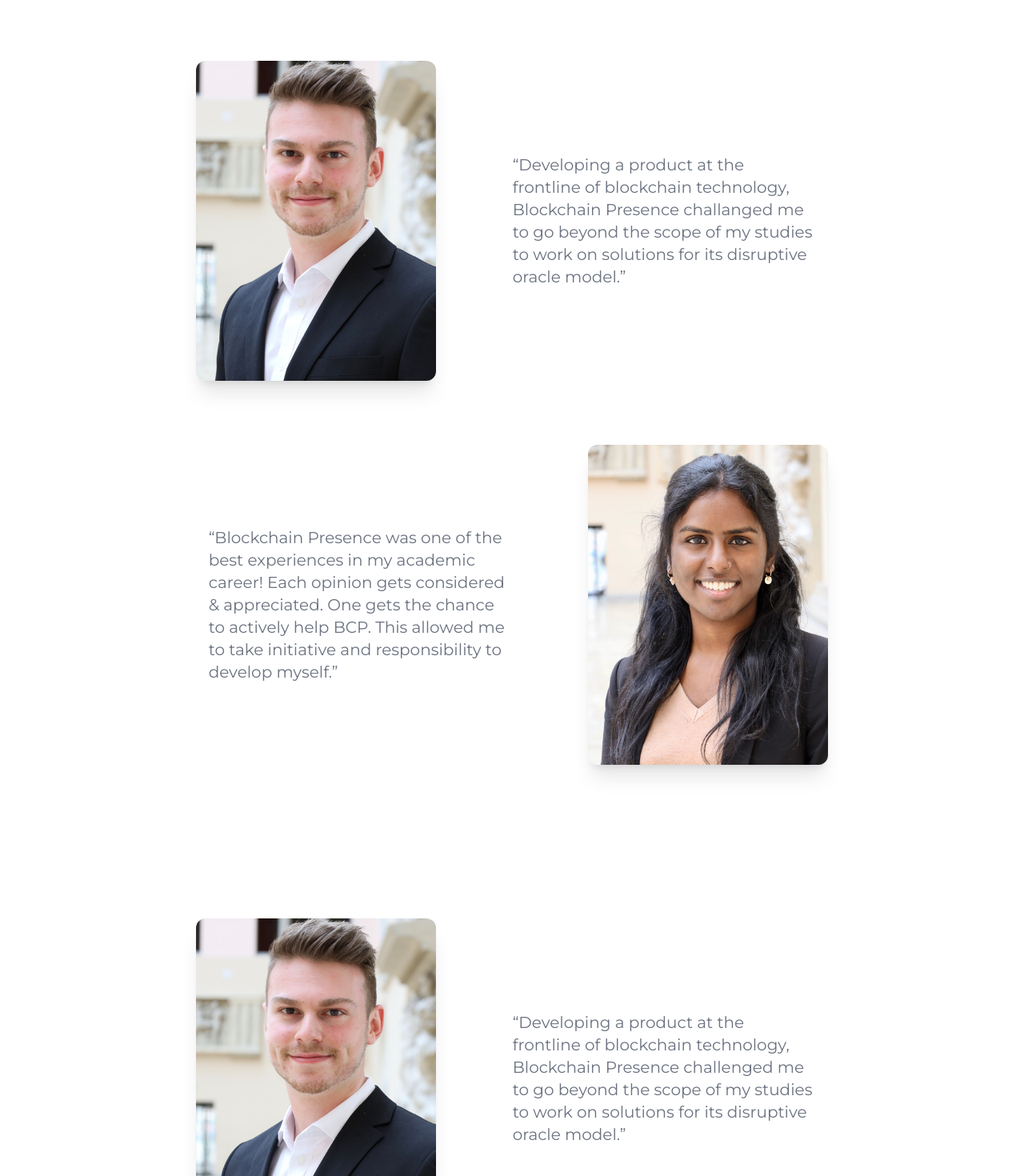
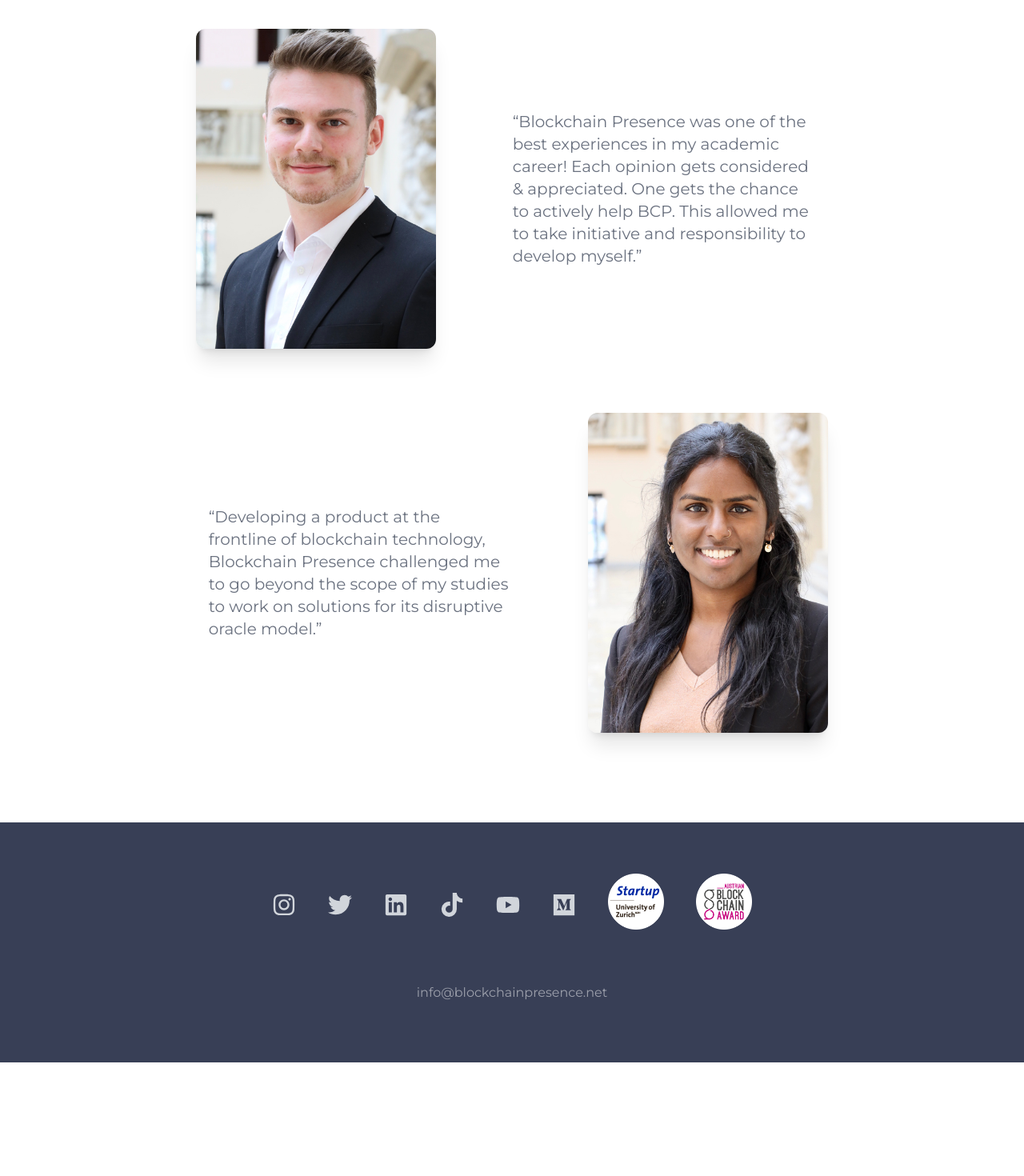
Before and after one commit to migub/BCP-Website-Next, a Next.js app: page /internships in a window 1280 px wide. Shown: the part 720-2190 px from the top of the page at 80% size. After the commit the page ends 2048 px from the top, so only its background shows below. Built offline with nearby package versions, Linux system fonts and the light colour scheme.

Commit message:
increased hero image size, added button hover fx

```diff
--- a/components/Button.js
+++ b/components/Button.js
@@ -5,7 +5,7 @@ const Button = (props) => {
         <button
           onClick={props.onClick}
           type="button"
-          className="text-white  shadow-xl bg-[#5870A1] hover:bg-gradient-to-br focus:ring-4 focus:outline-none focus:ring-blue-300 dark:focus:ring-blue-800 font-bold rounded-lg text-sm md:text-md px-5 py-2.5  md:px-7 md:py-3.5 text-center mr-2 mb-2"
+          className="text-white transition duration-150 ease-in-out transform hover:scale-110 shadow-xl bg-[#5870A1] hover:bg-gradient-to-br focus:ring-4 focus:outline-none focus:ring-blue-300 dark:focus:ring-blue-800 font-bold rounded-lg text-sm md:text-md px-5 py-2.5  md:px-7 md:py-3.5 text-center mr-2 mb-2"
         >
           {props.children}
         </button>
@@ -13,7 +13,7 @@ const Button = (props) => {
         <button
           onClick={props.onClick}
           type="button"
-          className=" bg-white border w-[250px] shadow-xl border-[#5870A1] hover:bg-gradient-to-br focus:ring-4 focus:outline-none focus:ring-blue-300 dark:focus:ring-blue-800 font-bold rounded-lg text-sm md:text-lg px-5 py-2.5 md:px-7 md:py-3.5 text-center mr-2 mb-2"
+          className=" bg-white border transition duration-150 transform hover:scale-110 ease-in-out w-[250px] shadow-xl border-[#5870A1] hover:bg-gradient-to-br focus:ring-4 focus:outline-none focus:ring-blue-300 dark:focus:ring-blue-800 font-bold rounded-lg text-sm md:text-lg px-5 py-2.5 md:px-7 md:py-3.5 text-center mr-2 mb-2"
         >
           {props.children}
         </button>
--- a/components/sections/application/StudentExperience.js
+++ b/components/sections/application/StudentExperience.js
@@ -19,19 +19,14 @@ const StudentExperience = (props) => {
             </div>
             <div className="w-full lg:w-1/3">
               <p className="px-4 py-10 text-lg text-gray-500 md:py-4 sm:text-xl">
-                “Developing a product at the frontline of blockchain technology,
-                Blockchain Presence challanged me to go beyond the scope of my
-                studies to work on solutions for its disruptive oracle model.”
+                {props.quote1}
               </p>
             </div>
           </div>
           <div className="items-center justify-center mt-20 md:space-x-20 md:flex">
             <div className="w-full lg:w-1/3">
               <p className="px-4 py-10 text-lg text-gray-500 md:py-4 sm:text-xl">
-                “Blockchain Presence was one of the best experiences in my
-                academic career! Each opinion gets considered & appreciated. One
-                gets the chance to actively help BCP. This allowed me to take
-                initiative and responsibility to develop myself.”
+                {props.quote2}
               </p>
             </div>{" "}
             <div className="md:w-[300px]  w-[200px] h-[200px] shadow-xl md:h-[400px] rounded-xl overflow-hidden flex relative justify-center items-center">
--- a/components/sections/home/Hero.js
+++ b/components/sections/home/Hero.js
@@ -11,16 +11,17 @@ const Hero = (props) => {
       <div className="relative space-x-32 md:px-32  overflow-hidden shadow-xl h-[650px] md:h-[800px] 2xl:h-[800px]  p-6 pt-24 md:pt-32  sm:flex justify-center items-center herobackground">
         <div className="md:w-[960px] mt-7 md:mt-0 ">
           <AnimationOnScroll animateOnce animateIn="animate__fadeInUp">
-            <h1 className="flex flex-col  text-4xl font-semibold text-left md:text-[3rem] xl:text-[2.3rem] sm:text-left 2xl:text-[2rem]">
+            <h1 className="flex flex-col  text-4xl font-semibold text-left md:text-[3rem] xl:text-[1.7rem] ">
               {/* <div>Reliable.</div>
               <div className="text-[#5870A1] ">Convenient.</div>{" "}
               <div>Cost-Efficient.</div> */}
-              <span className="mb-3 text-6xl">Blockchain Presence</span>
-              <div className="leading-[50px] md:leading-[65px]">
+              <span className="text-6xl mb-7">Blockchain Presence</span>
+              <div className="leading-[50px] md:leading-[35px]">
                 <div className="flex mb-5 ">
                   <div className="">
-                    <span className="">
-                      A Low-Cost Smart Contract Oracle with On-Chain Authentication
+                    <span className="opacity-80">
+                      A Low-Cost Smart Contract Oracle with On-Chain
+                      Authentication
                     </span>{" "}
                     {/* <span className="text-[#5870A1]">
                       <div className="inline-flex h-12 carousel">
--- a/pages/internships.js
+++ b/pages/internships.js
@@ -26,16 +26,11 @@ students and contributing to this project."
         buttonLink="https://forms.office.com/Pages/ResponsePage.aspx?id=2zjkx2LkIkypCsNYsWmAs7Ovbd1yb0BMjRrifH1U99BURDgyRU0xTExKWjI2MU1NUEVOQ084T0g5Ny4u"
       /> */}
       <StudentExperience
-        title="Student Experience"
-        description={`“Blockchain Presence was one of the best experiences in my academic career! Each opinion gets considered & appreciated. One gets the chance to actively help BCP.
+        quote1={`“Blockchain Presence was one of the best experiences in my academic career! Each opinion gets considered & appreciated. One gets the chance to actively help BCP.
         This allowed me to take initiative and responsibility to develop myself.”
         `}
-      />
-      <StudentExperience2
-        title="Student Experience"
-        description={`“Developing a product at the frontline of blockchain technology, Blockchain Presence challenged me to go beyond
-        the scope of my studies to work on solutions for its disruptive oracle model.”
-        `}
+        quote2={`“Developing a product at the frontline of blockchain technology, Blockchain Presence challenged me to go beyond
+        the scope of my studies to work on solutions for its disruptive oracle model.”`}
       />
     </>
   );
```
Also changed, not shown: public/img/mockup-bcp.png.
